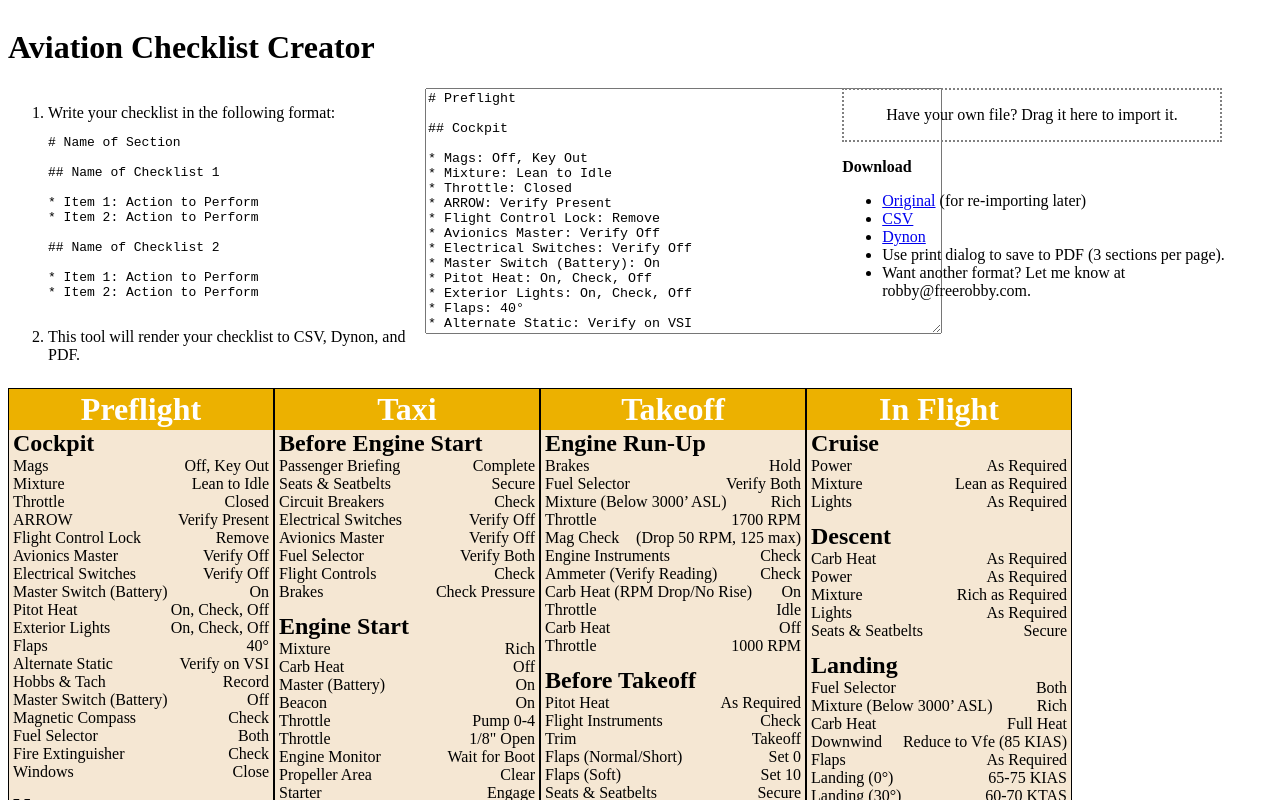
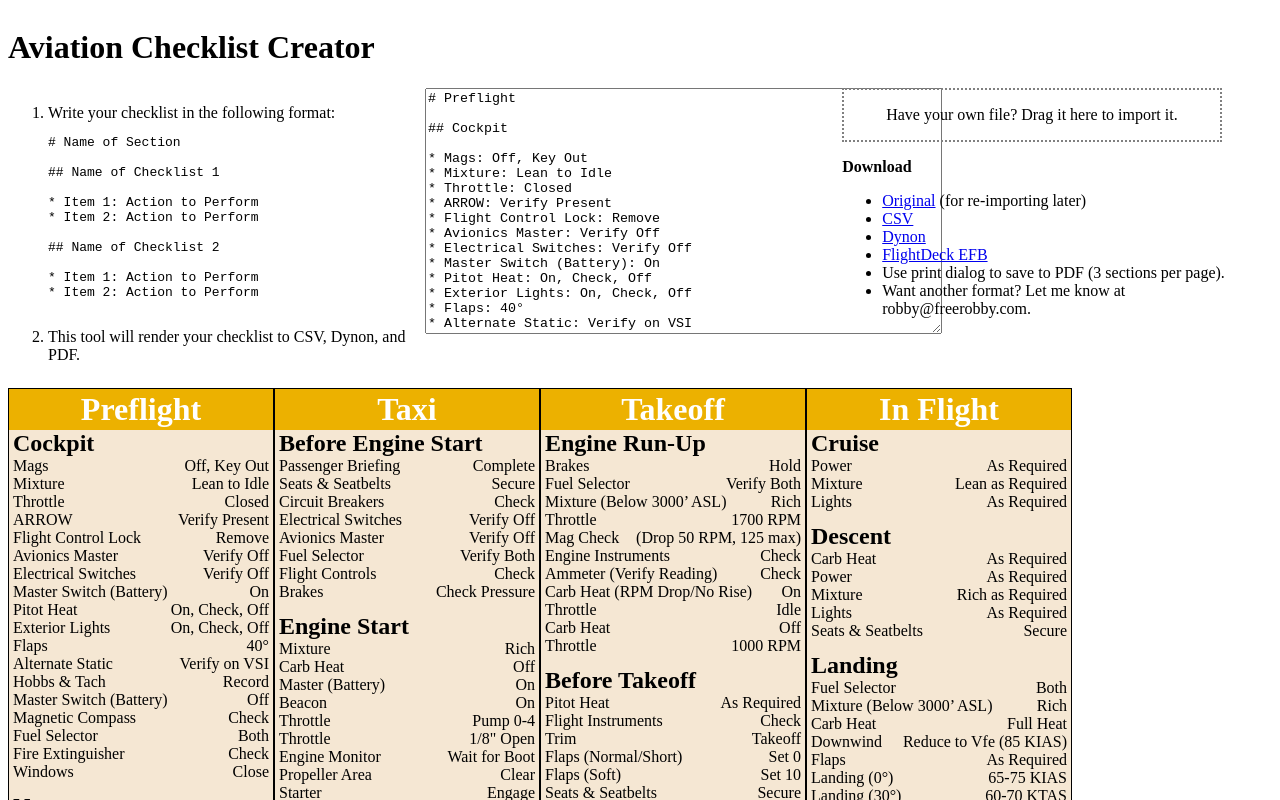
Before and after one commit to freerobby/aviation-checklist, a Vue app: page / in a window 1280 px wide. Both pictures are taken after a click on the link "my checklist". Shown: the top 800 px of the page. Built offline with nearby package versions, Linux system fonts and the light colour scheme.

Commit message:
Add export support for FlightDeck EFB.

```diff
--- a/src/App.vue
+++ b/src/App.vue
@@ -48,6 +48,9 @@
             </li>
             <li>
               <a href="#" v-on:click="onDownloadDynon">Dynon</a>
+            </li>
+            <li>
+              <a href="#" v-on:click="onDownloadFlightDeckEFB">FlightDeck EFB</a>
             </li>
             <li>Use print dialog to save to PDF (3 sections per page).</li>
             <li>
@@ -162,6 +165,33 @@ export default {
       }
 
       this.initiatePlaintextDownload("checklist.txt", lines.join("\n"));
+    },
+    onDownloadFlightDeckEFB: function() {
+      var export_data = {};
+      export_data["name"] = "Aviation Checklist Export";
+      export_data["checklistSections"] = [];
+
+      var data = this.checklistSets;
+      for (var set = 0; set < data.length; set++) {
+        for (var checklist = 0; checklist < data[set].checklists.length; checklist++) {
+          var this_export_checklist = {};
+          this_export_checklist["name"] = data[set].title + ": " + data[set].checklists[checklist].title;
+          this_export_checklist["isAbnormalProcedure"] = data[set].title === "Reference";
+          this_export_checklist["isEmergencyProcedure"] = data[set].title === "Emergency";
+
+          this_export_checklist["checklistItems"] = [];
+          for (var i = 0; i < data[set].checklists[checklist].items.length; i++) {
+            this_export_checklist["checklistItems"].push({
+              "name": data[set].checklists[checklist].items[i].subject + " - " + data[set].checklists[checklist].items[i].operation,
+              "completed": false
+            });
+          }
+
+          export_data["checklistSections"].push(this_export_checklist);
+        }
+      }
+
+      this.initiatePlaintextDownload("checklist.fdcl", JSON.stringify(export_data));
     },
     onDownloadMarkdown: function() {
       var data = this.checklistSets;
```
Also changed, not shown: 1 other file (tests, documents, lock files or other folders).
